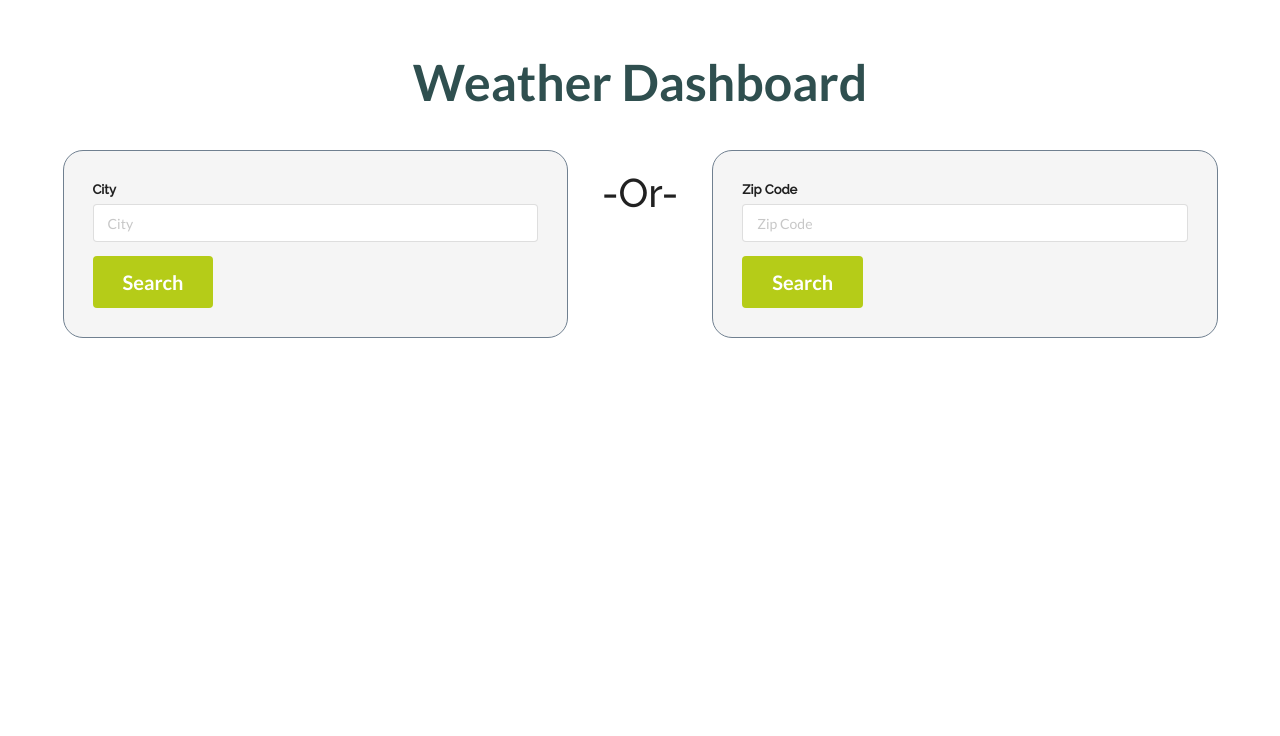
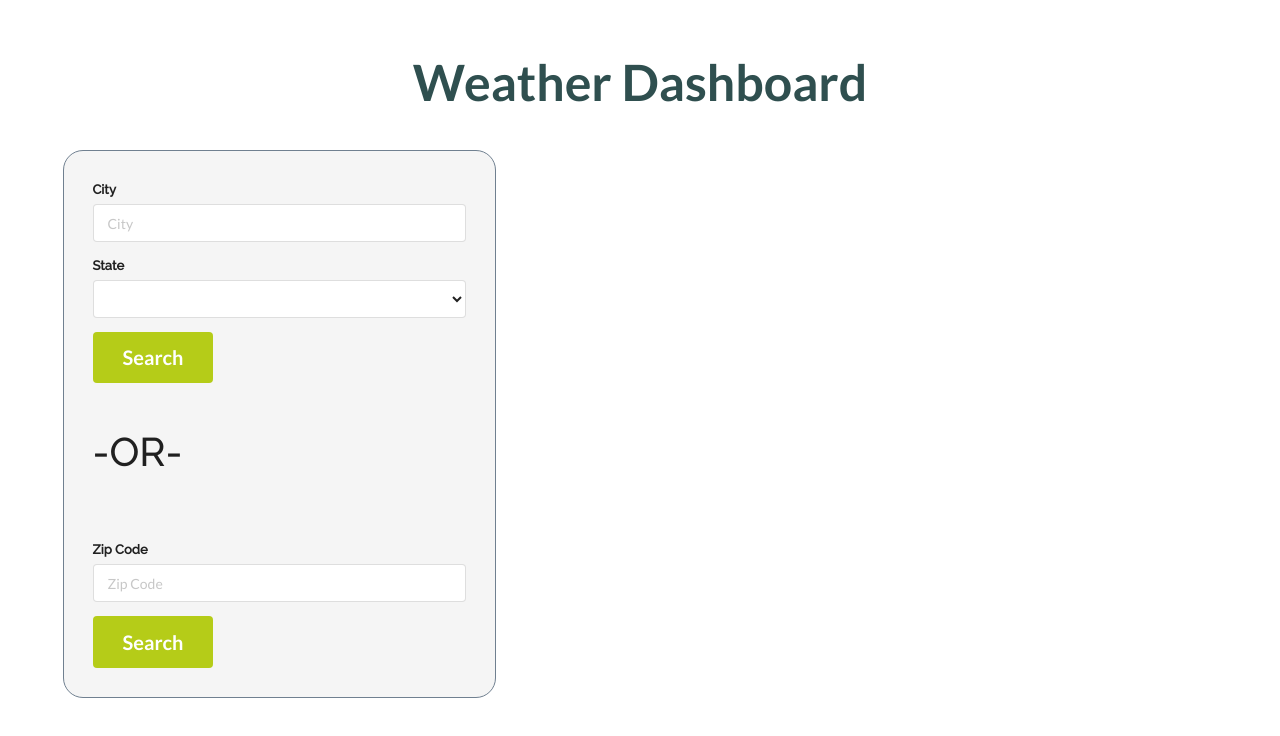
Before and after one commit to jjbidwell/weather-dashboard, a plain HTML site: page index.html in a window 1280 px wide. Drawn offline with nearby package versions, Linux system fonts and the light colour scheme.

Commit message:
Re-styled so that the zip code form is in the same box as the city box. Re-added the state selection to help with results. More importantly I signed up for the mapquest geocoding API. I tested it and it works with international cities AND standard state codes (CA, TX, HI, etc.). Need to add javascript to select the state, and more importantly change the existing javascript to use the new gps API instead of geocodio since it doesn't have international coordinates available.

```diff
--- a/index.html
+++ b/index.html
@@ -15,28 +15,88 @@
 
         <div class="ui stackable two column grid">
 
-            <div class="input-choice seven wide column">
+            <div class="input-choice six wide column">
                 <form class="ui form">
                     <div class="field">
                         <label>City</label>
                         <input id= "city" type="text" name="city" placeholder="City">
                     </div>
+                    <div class="field">
+                        <label>State</label>
+                        <select>
+                            <option value=""></option>
+                            <option value="other">Somewhere outside the USA</option>
+                            <option value="-">-------------------------------</option>
+                            <option value="AL">Alabama</option>
+                            <option value="AK">Alaska</option>
+                            <option value="AZ">Arizona</option>
+                            <option value="AR">Arkansas</option>
+                            <option value="CA">California</option>
+                            <option value="CO">Colorado</option>
+                            <option value="CT">Connecticut</option>
+                            <option value="DE">Delaware</option>
+                            <option value="DC">District Of Columbia</option>
+                            <option value="FL">Florida</option>
+                            <option value="GA">Georgia</option>
+                            <option value="HI">Hawaii</option>
+                            <option value="ID">Idaho</option>
+                            <option value="IL">Illinois</option>
+                            <option value="IN">Indiana</option>
+                            <option value="IA">Iowa</option>
+                            <option value="KS">Kansas</option>
+                            <option value="KY">Kentucky</option>
+                            <option value="LA">Louisiana</option>
+                            <option value="ME">Maine</option>
+                            <option value="MD">Maryland</option>
+                            <option value="MA">Massachusetts</option>
+                            <option value="MI">Michigan</option>
+                            <option value="MN">Minnesota</option>
+                            <option value="MS">Mississippi</option>
+                            <option value="MO">Missouri</option>
+                            <option value="MT">Montana</option>
+                            <option value="NE">Nebraska</option>
+                            <option value="NV">Nevada</option>
+                            <option value="NH">New Hampshire</option>
+                            <option value="NJ">New Jersey</option>
+                            <option value="NM">New Mexico</option>
+                            <option value="NY">New York</option>
+                            <option value="NC">North Carolina</option>
+                            <option value="ND">North Dakota</option>
+                            <option value="OH">Ohio</option>
+                            <option value="OK">Oklahoma</option>
+                            <option value="OR">Oregon</option>
+                            <option value="PA">Pennsylvania</option>
+                            <option value="RI">Rhode Island</option>
+                            <option value="SC">South Carolina</option>
+                            <option value="SD">South Dakota</option>
+                            <option value="TN">Tennessee</option>
+                            <option value="TX">Texas</option>
+                            <option value="UT">Utah</option>
+                            <option value="VT">Vermont</option>
+                            <option value="VA">Virginia</option>
+                            <option value="WA">Washington</option>
+                            <option value="WV">West Virginia</option>
+                            <option value="WI">Wisconsin</option>
+                            <option value="WY">Wyoming</option>
+                        </select>
+                    </div>
                         <button class="huge ui olive button submit-btn" id = "city-btn" type="submit">Search</button>
+                        <br>
+                        <p id="or">
+                            -OR-
+                        </p>
+                        <br>
+                        <form class="ui form">
+                            <div class="field">
+                                <label>Zip Code</label>
+                                <input id= "zip" type="text" name="zip" placeholder="Zip Code">
+                            </div>
+                                <button class="huge ui olive button submit-btn" id = "zip-btn" type="submit">Search</button>
+                        </form>
                 </form>
             </div>
-            <div class="two wide column">
-                <p id="or" class="center-text">-Or-</p>
-            </div>
 
-            <div class="input-choice seven wide column">
-                <form class="ui form">
-                    <div class="field">
-                        <label>Zip Code</label>
-                        <input id= "zip" type="text" name="zip" placeholder="Zip Code">
-                    </div>
-                        <button class="huge ui olive button submit-btn" id = "zip-btn" type="submit">Search</button>
-                </form>
-            </div>
+
         </div>
         <br>
         <br>
--- a/logic.js
+++ b/logic.js
@@ -1,6 +1,6 @@
 
 var weatherAppID = "a8fe1a1c44677133fbab3264e86bad65";
-var locID = "d5655670775c5fa5776da2665c1a5c6f03f70d5";
+var locID = "iqdeIphOmFTHdvGRonpZrdKkjACvb5Sg";
 var city = "";
 var state = "";
 var lat;
@@ -8,18 +8,18 @@ var long;
 //var tempArray = [];
 $('.submit-btn').on('click', function(event){
     event.preventDefault()
-
+var locationURL = "https://open.mapquestapi.com/geocoding/v1/address?key=iqdeIphOmFTHdvGRonpZrdKkjACvb5Sg&location=victorville,ca"
     if($(this).attr('id') === 'city-btn' && $('#city').val().trim() !== ""){
         //Search by City
         city = $('#city').val();
         var queryURL = "https://api.openweathermap.org/data/2.5/weather?q=" + city + "&units=imperial&appid=" + weatherAppID;
-        var locationURL =  "https://api.geocod.io/v1.6/geocode?q=" + city + "&api_key=" + locID;
+        var locationURL =  "https://open.mapquestapi.com/geocoding/v1/address?key=" + locID + "&location=" + city;
 
     } else if($(this).attr('id') === 'zip-btn' && $('#zip').val().trim() !== ""){
         //Searcg by zip
         var zip = $('#zip').val();
         var queryURL = "https://api.openweathermap.org/data/2.5/weather?zip=" + zip + "&units=imperial&appid=" + weatherAppID;
-        var locationURL =  "https://api.geocod.io/v1.6/geocode?q=" + zip + "&api_key=" + locID;
+        var locationURL =  "https://open.mapquestapi.com/geocoding/v1/address?key=" + locID + "&location=" + zip;
 
     }
 
@@ -41,10 +41,8 @@ $('.submit-btn').on('click', function(event){
             url: locationURL,
             method: "GET",
             }).then(function (locationData) {
-              console.log(locationData.results[0].address_components);
-                $("#city-name").text("City: " + locationData.results[0].address_components.city + ", " + locationData.results[0].address_components.state);
-                lat = locationData.results[0].location.lat;
-                long = locationData.results[0].location.lng;
+                console.log(locationData);
+
                 var forcastURL = "https://api.openweathermap.org/data/2.5/onecall?lat=" + lat + "&lon=" + long + "&exclude=minutely,hourly&units=imperial&appid=a8fe1a1c44677133fbab3264e86bad65"
                 $.ajax({
                 url: forcastURL,
```
